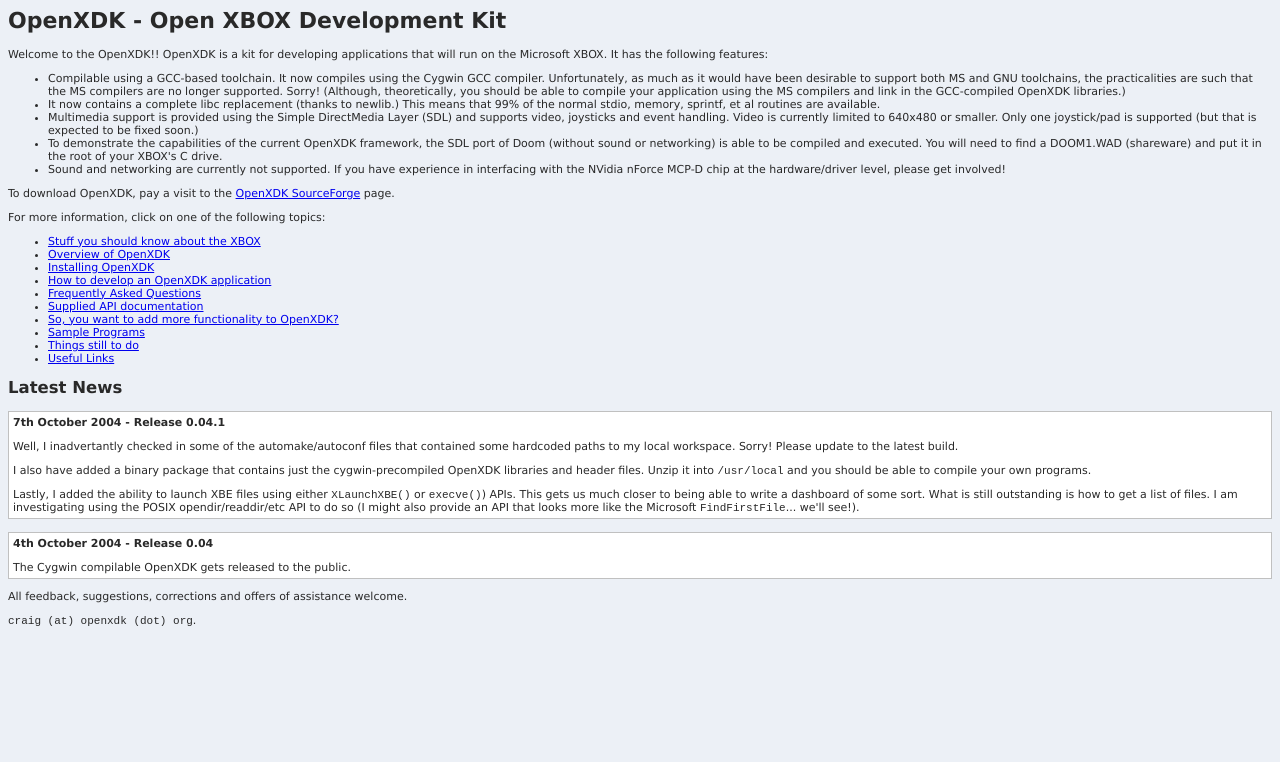
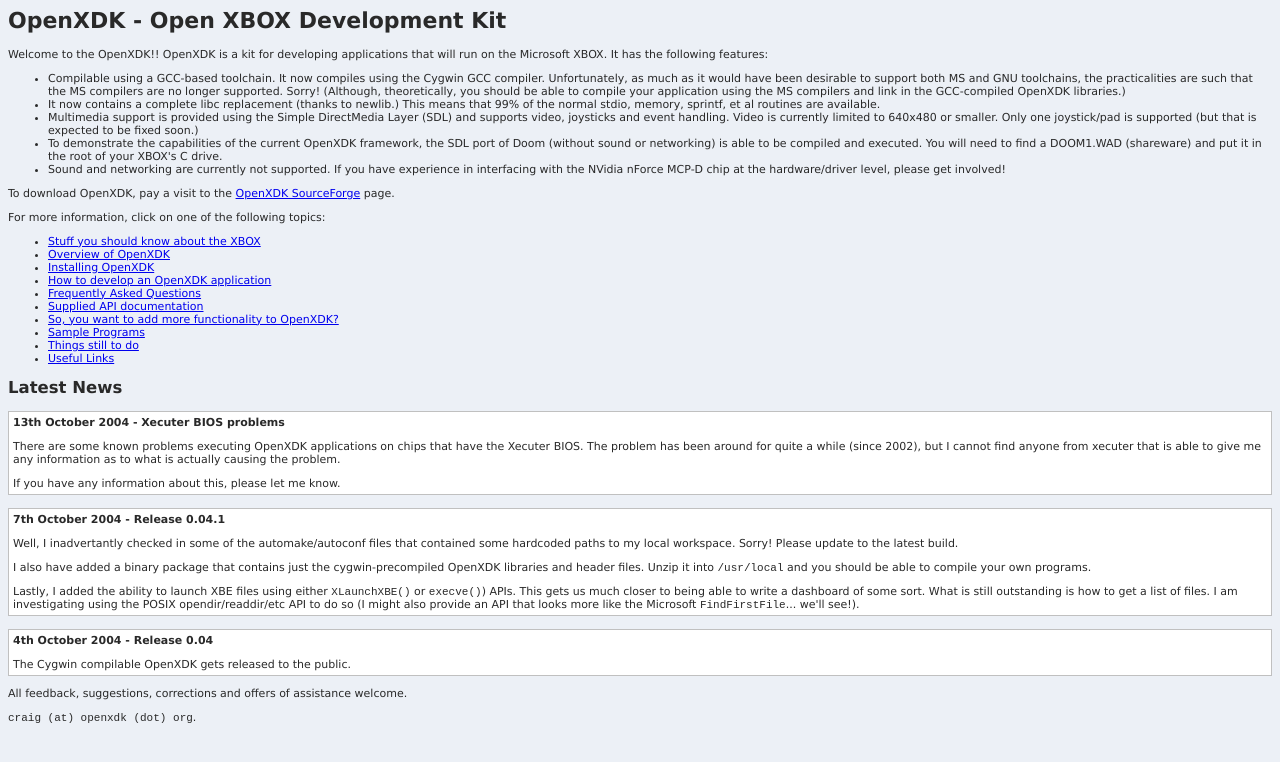
Before and after one commit to XboxDev/OpenXDK, a plain HTML site: page doc/index.html in a window 1280 px wide. Drawn offline with Linux system fonts and the light colour scheme.

Commit message:
comments about xecuter bios

```diff
--- a/doc/index.html
+++ b/doc/index.html
@@ -40,6 +40,17 @@ For more information, click on one of the following topics:
 <h2>Latest News</h2>
 <table>
 <tr><td>
+<b>13th October 2004 - Xecuter BIOS problems</b>
+<p>There are some known problems executing OpenXDK applications on chips that
+have the Xecuter BIOS.  The problem has been around for quite a while (since 2002), but I cannot
+find anyone from xecuter that is able to give me any information as to what is
+actually causing the problem.
+<p>If you have any information about this, please let me know.
+</td></tr>
+</table>
+<br>
+<table>
+<tr><td>
 <b>7th October 2004 - Release 0.04.1</b>
 <p>Well, I inadvertantly checked in some of the automake/autoconf files that contained some
 hardcoded paths to my local workspace.  Sorry!  Please update to the latest build.
```
